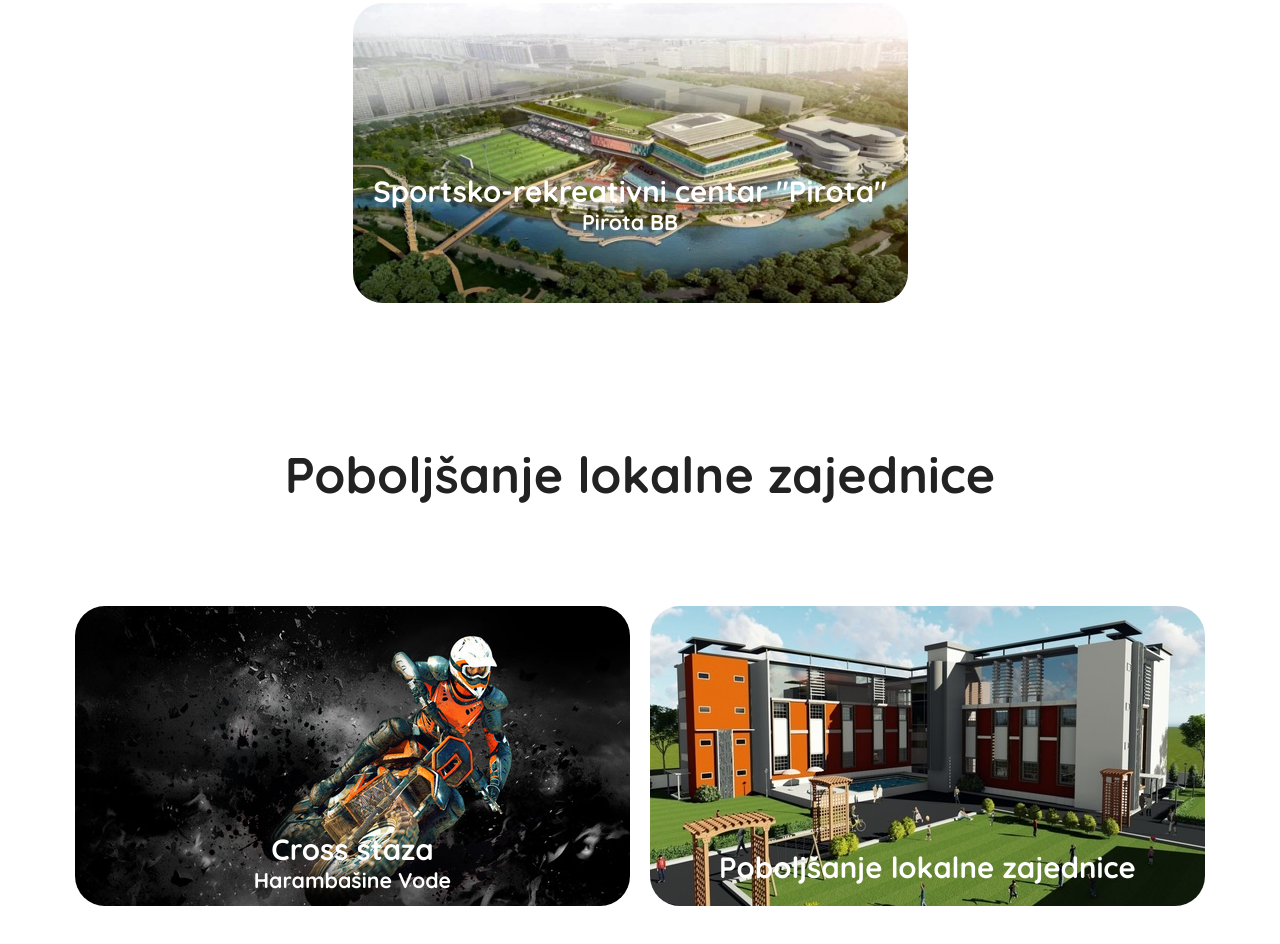
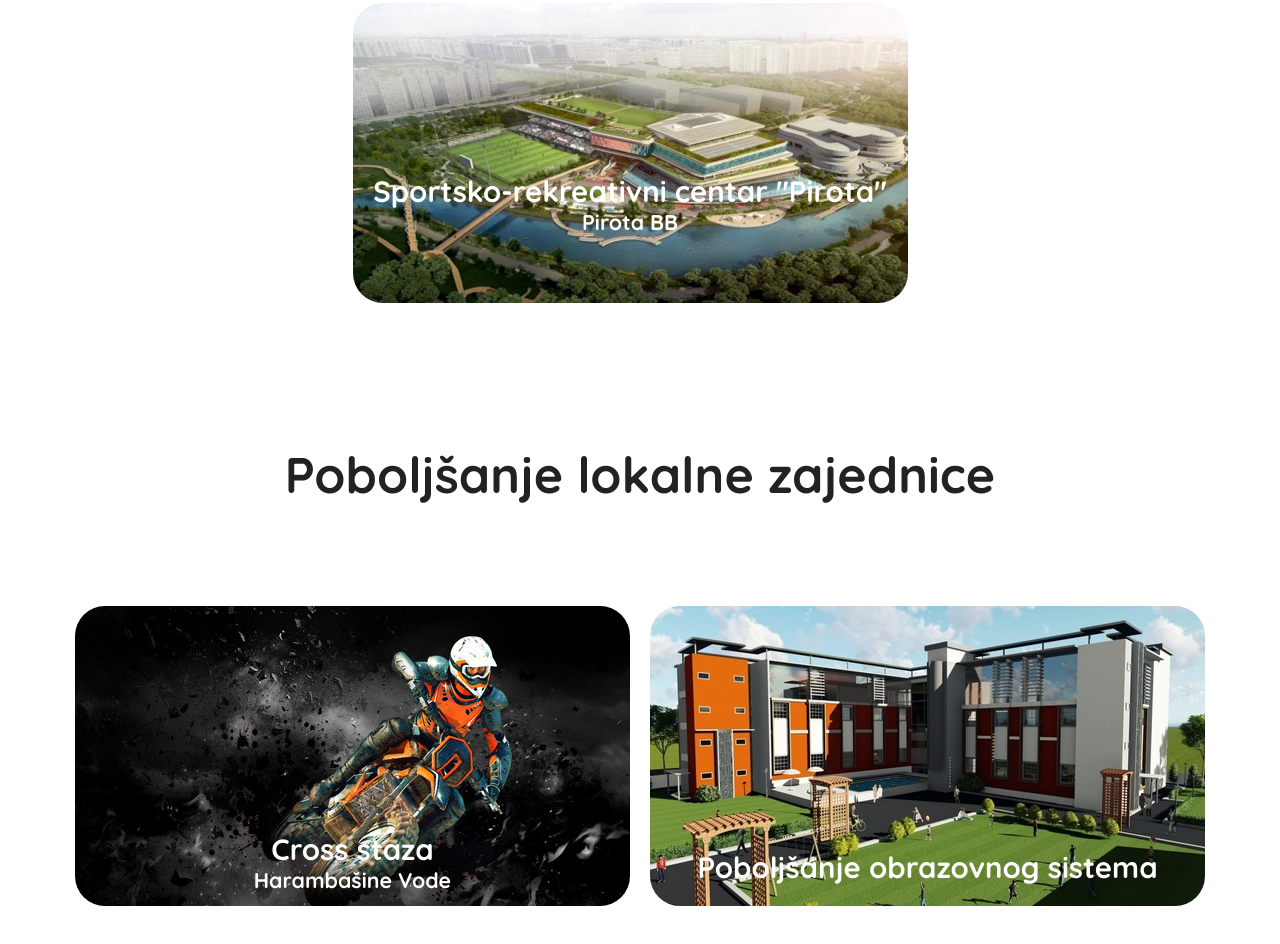
Before and after one commit to Jakupovich/travnik-site, a plain HTML site: page index.html in a window 1280 px wide. Shown: the part 1513-2457 px from the top of the page. Drawn offline with Linux system fonts and the light colour scheme; a web font is replaced by a local one.

Commit message:
finished

```diff
--- a/index.html
+++ b/index.html
@@ -72,7 +72,7 @@
                         </div>
                         <div onclick="location.href='skole.html';" class="school">
                             <div class="cross-text">
-                                <h1 class="school-title">Poboljšanje lokalne zajednice</h1>
+                                <h1 class="school-title">Poboljšanje obrazovnog sistema</h1>
 
                             </div>
                         </div>
```
